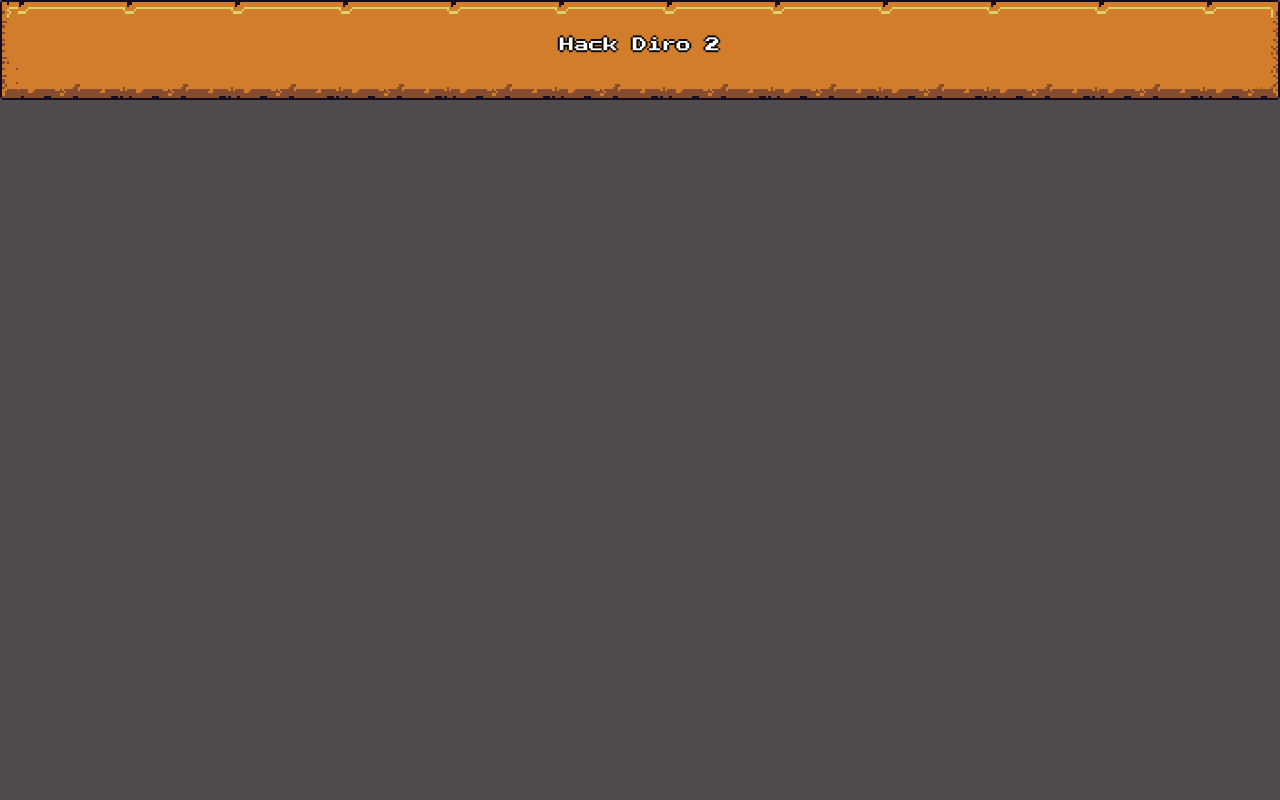
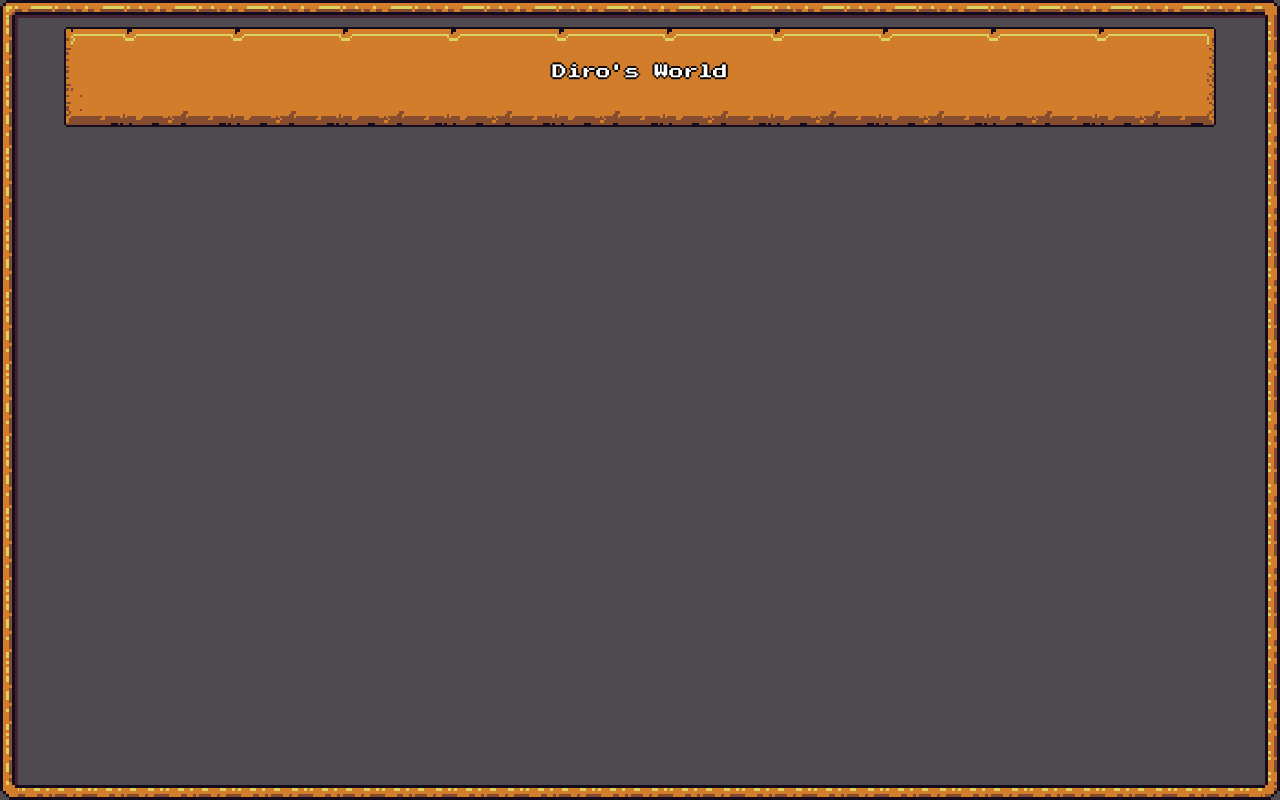
Before and after one commit to aryanxarora/Diro-World, a React (Vite) app: page / in a window 1280 px wide. Built offline with nearby package versions, Linux system fonts and the light colour scheme; a web font is replaced by a local one.

Commit message:
PWA theme

```diff
--- a/src/components/Game.tsx
+++ b/src/components/Game.tsx
@@ -1,12 +1,16 @@
-import React from 'react'
+import React from "react"
 
 const Game = () => {
   return (
-    <div className='rpgui-content'>
-    <div className='rpgui-container framed-golden-2 w-full'>
-        <h1>Hack Diro 2</h1>
-    </div>
-    </div>
+    <>
+      <div className="rpgui-content">
+        <div className="rpgui-container framed w-full h-full flex flex-col justify-between items-center">
+          <div className="rpgui-container framed-golden-2 w-[90%]">
+            <h1>Diro's World</h1>
+          </div>
+        </div>
+      </div>
+    </>
   )
 }
 
--- a/vite.config.ts
+++ b/vite.config.ts
@@ -10,11 +10,11 @@ const manifestPWA: Partial<VitePWAOptions> = {
     "short_name": "vite-pwa-app",
     "start_url": "/",
     "display": "standalone",
-    "background_color": "#ffffff",
+    "background_color": "#4F4A4E",
     "lang": "en",
     "scope": "/",
     "id": "vite-pwa-app",
-    "theme_color": "#ffffff",
+    "theme_color": "#4F4A4E",
     "description": "desc",
     "icons": [
       {
```
